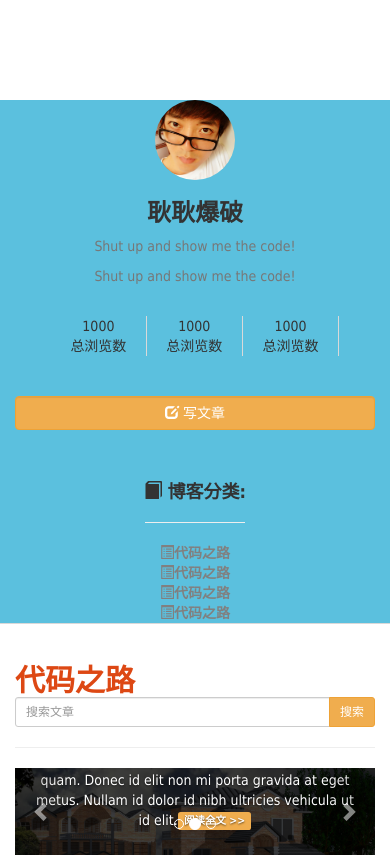
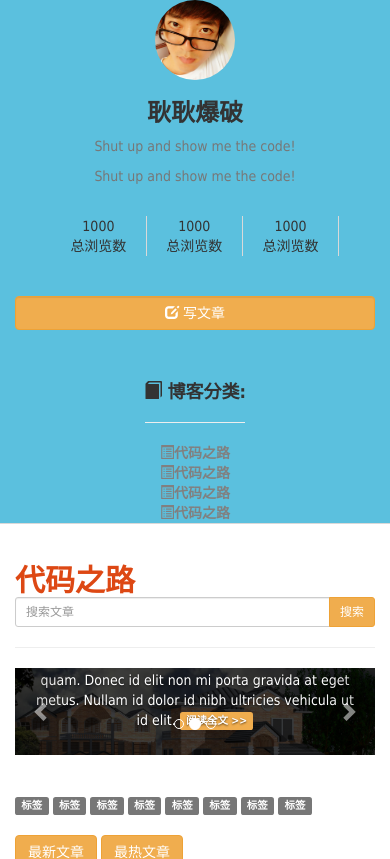
Before and after one commit to eehuayu/gengleiming, a Django app: page /cms/ in a window 390 px wide. Shown: the top 859 px of the page. Run offline with Django 3.2, Linux system fonts and the light colour scheme; some libraries are stand-ins or nearby versions.

Commit message:
cms layout

```diff
--- a/allapps/cms/templates/cms/base.html
+++ b/allapps/cms/templates/cms/base.html
@@ -23,8 +23,8 @@
         <div class="col-md-3 left-side">
             <div>
                 <img alt="Bootstrap Image Preview" src="{% static 'gengleiming/img/leiming.png' %}"
-                     style="margin-top: 100px" width="80px"
-                     height="80px" class="img-circle center-block"/>
+
+                     height="80px" class="img-circle center-block touxiang"/>
 
                 <h3 class="text-center"><b> 耿耿爆破</b></h3>
 
@@ -81,8 +81,9 @@
                         </div>
                     </div>
                 </div>
+                <hr>
             </h2>
-            <hr>
+
 
             {% block right_content %}
             {% endblock %}
--- a/gengleiming/static/cms/coding/css/coding.css
+++ b/gengleiming/static/cms/coding/css/coding.css
@@ -12,6 +12,11 @@ body, button, input, select, textarea, h1, h2, h3, h4, h5, h6 {
     border-right: 1px solid gray;
     position: fixed;
     background-color: #5bc0de;
+}
+
+.touxiang {
+    margin-top: 100px;
+    width: 80px
 }
 
 /*.article-group {*/
@@ -64,4 +69,9 @@ body, button, input, select, textarea, h1, h2, h3, h4, h5, h6 {
         border-bottom: 1px solid #d9d9d9;
         position: relative;
     }
+
+    .touxiang {
+        margin-top: 0px;
+        width: 80px
     }
+}
```
Also changed, not shown: allapps/cms/templates/cms/coding/index.html (+5 -5 lines). Lines whose indentation alone changed are shown as unchanged.
